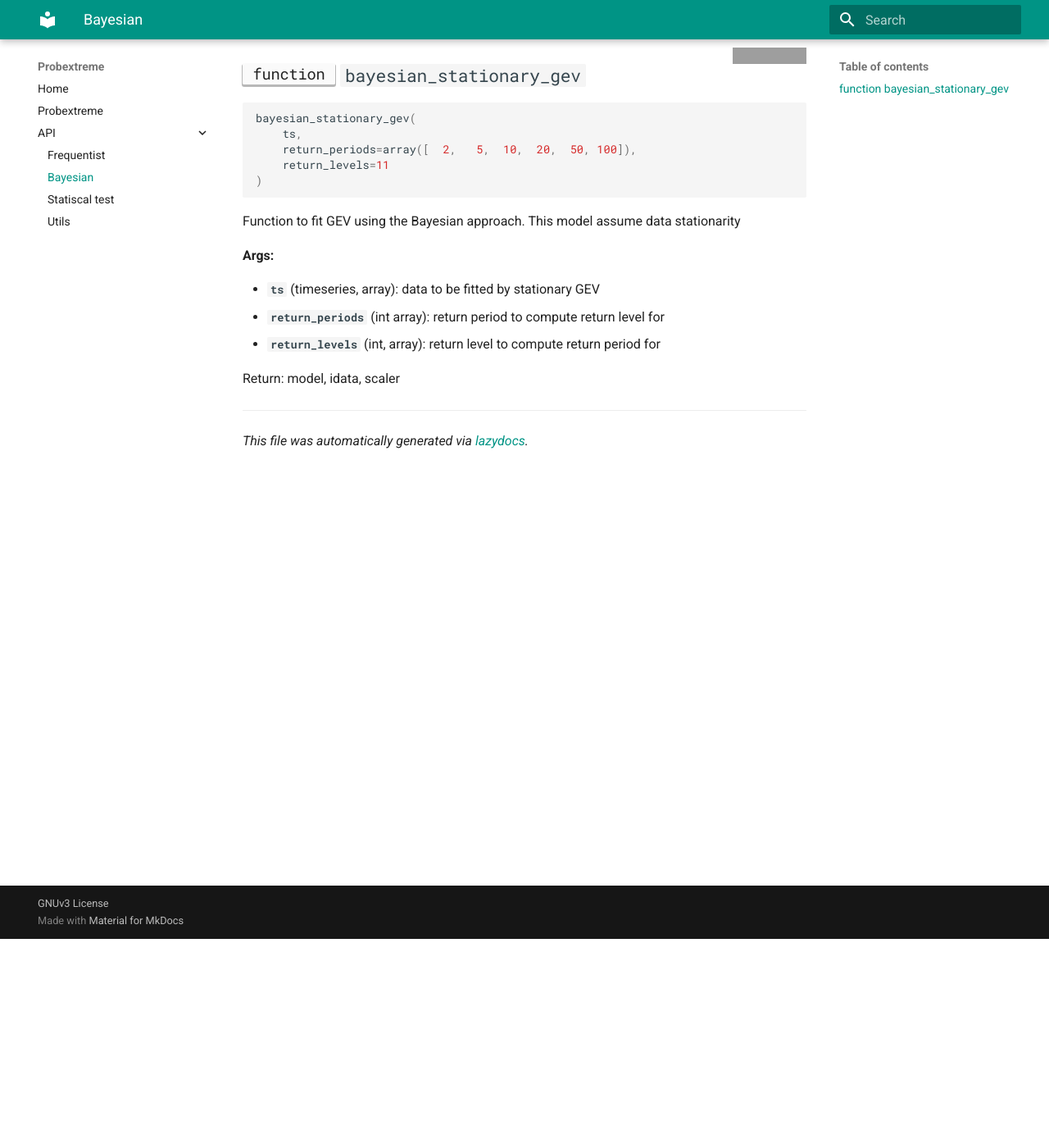
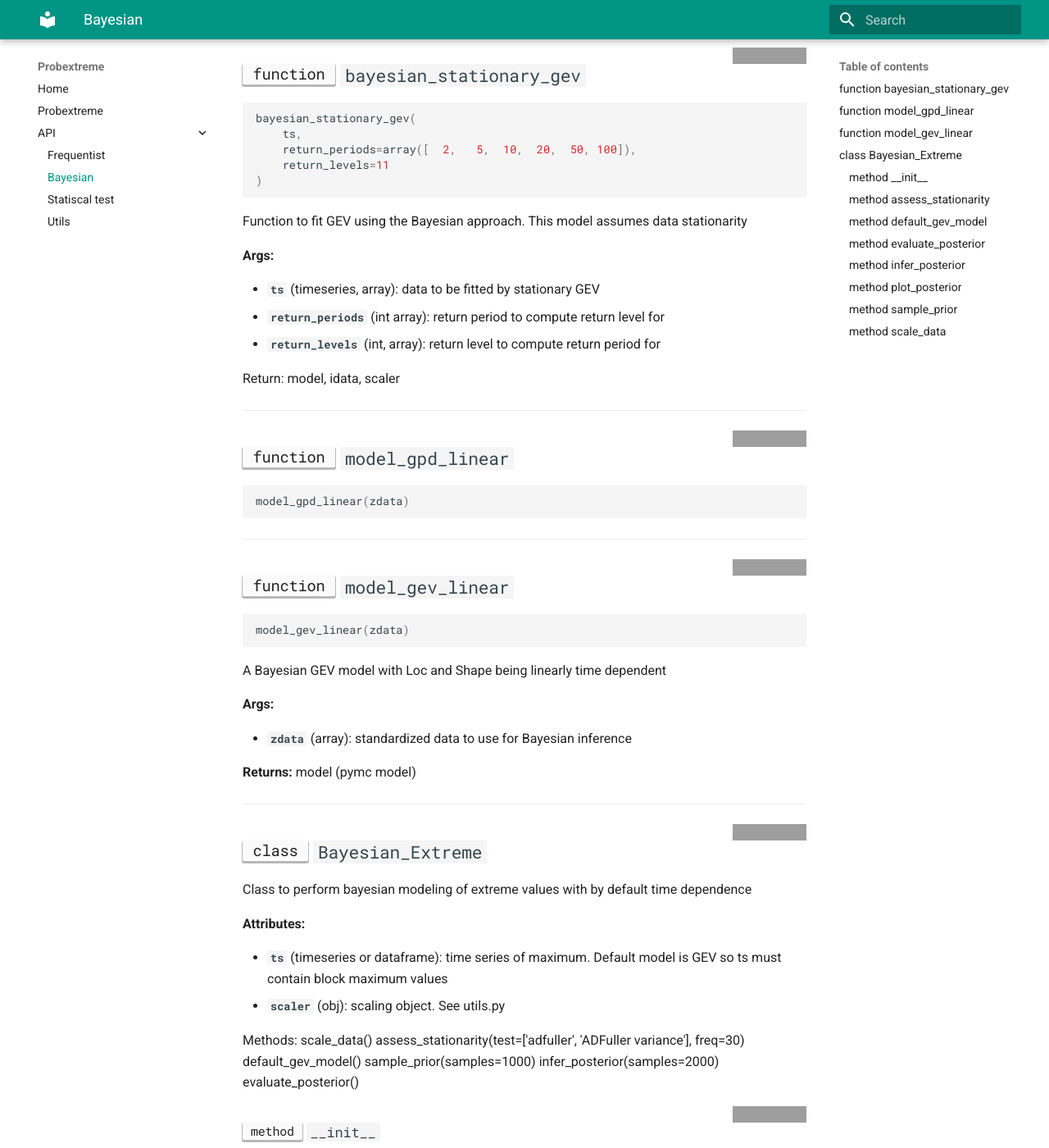
Before and after one commit to ArcticSnow/probextreme, an MkDocs documentation site: the page built from docs/api/probextreme.bayesian_extreme.md, in a window 1280 px wide and 1400 px high, scrolled down 255 px. Shown: the whole window at 82% size. Built offline with MkDocs 1.6.1 and Material for MkDocs 9.7.7, drawn with Linux system fonts in a browser that asks for light colours; some of the changed text lies outside the part shown; grey boxes are pictures that could not be loaded.

Commit message:
doc and generalize class by extracting model

````diff
--- a/docs/api/probextreme.bayesian_extreme.md
+++ b/docs/api/probextreme.bayesian_extreme.md
@@ -3,12 +3,12 @@
 <a href="../../probextreme/bayesian_extreme.py#L0"><img align="right" style="float:right;" src="https://img.shields.io/badge/-source-cccccc?style=flat-square"></a>
 
 # <kbd>module</kbd> `probextreme.bayesian_extreme`
-Functionalities using Bayesian approch for extreme value analysis
+Functionalities using Bayesian approch for extreme value analysis Simon Filhol, December 2024
 
 
 ---
 
-<a href="../../probextreme/bayesian_extreme.py#L14"><img align="right" style="float:right;" src="https://img.shields.io/badge/-source-cccccc?style=flat-square"></a>
+<a href="../../probextreme/bayesian_extreme.py#L17"><img align="right" style="float:right;" src="https://img.shields.io/badge/-source-cccccc?style=flat-square"></a>
 
 ## <kbd>function</kbd> `bayesian_stationary_gev`
 
@@ -20,7 +20,7 @@ bayesian_stationary_gev(
 )
 ```
 
-Function to fit GEV using the Bayesian approach. This model assume data stationarity
+Function to fit GEV using the Bayesian approach. This model assumes data stationarity
 
 
 
@@ -33,6 +33,177 @@ Function to fit GEV using the Bayesian approach. This model assume data stationa
 Return: model, idata, scaler
 
 
+---
+
+<a href="../../probextreme/bayesian_extreme.py#L72"><img align="right" style="float:right;" src="https://img.shields.io/badge/-source-cccccc?style=flat-square"></a>
+
+## <kbd>function</kbd> `model_gpd_linear`
+
+```python
+model_gpd_linear(zdata)
+```
+
+
+
+
+
+
+---
+
+<a href="../../probextreme/bayesian_extreme.py#L77"><img align="right" style="float:right;" src="https://img.shields.io/badge/-source-cccccc?style=flat-square"></a>
+
+## <kbd>function</kbd> `model_gev_linear`
+
+```python
+model_gev_linear(zdata)
+```
+
+A Bayesian GEV model with Loc and Shape being linearly time dependent
+
+
+
+**Args:**
+
+ - <b>`zdata`</b> (array):  standardized data to use for Bayesian inference
+
+
+
+**Returns:**
+ model (pymc model)
+
+
+---
+
+<a href="../../probextreme/bayesian_extreme.py#L119"><img align="right" style="float:right;" src="https://img.shields.io/badge/-source-cccccc?style=flat-square"></a>
+
+## <kbd>class</kbd> `Bayesian_Extreme`
+Class to perform bayesian modeling of extreme values with by default time dependence
+
+
+
+**Attributes:**
+
+ - <b>`ts`</b> (timeseries or dataframe):  time series of maximum. Default model is GEV so ts must contain block maximum values
+ - <b>`scaler`</b> (obj):  scaling object. See utils.py
+
+Methods: scale_data() assess_stationarity(test=['adfuller', 'ADFuller variance'], freq=30) default_gev_model() sample_prior(samples=1000) infer_posterior(samples=2000) evaluate_posterior()
+
+<a href="../../probextreme/bayesian_extreme.py#L136"><img align="right" style="float:right;" src="https://img.shields.io/badge/-source-cccccc?style=flat-square"></a>
+
+### <kbd>method</kbd> `__init__`
+
+```python
+__init__(ts, scaler=<probextreme.utils.StandardScaler object at 0x7bfe28d14040>)
+```
+
+
+
+
+
+
+
+
+---
+
+<a href="../../probextreme/bayesian_extreme.py#L148"><img align="right" style="float:right;" src="https://img.shields.io/badge/-source-cccccc?style=flat-square"></a>
+
+### <kbd>method</kbd> `assess_stationarity`
+
+```python
+assess_stationarity(test=['adfuller', 'ADFuller variance'], freq=30)
+```
+
+
+
+
+
+---
+
+<a href="../../probextreme/bayesian_extreme.py#L166"><img align="right" style="float:right;" src="https://img.shields.io/badge/-source-cccccc?style=flat-square"></a>
+
+### <kbd>method</kbd> `default_gev_model`
+
+```python
+default_gev_model()
+```
+
+
+
+
+
+---
+
+<a href="../../probextreme/bayesian_extreme.py#L188"><img align="right" style="float:right;" src="https://img.shields.io/badge/-source-cccccc?style=flat-square"></a>
+
+### <kbd>method</kbd> `evaluate_posterior`
+
+```python
+evaluate_posterior()
+```
+
+
+
+
+
+---
+
+<a href="../../probextreme/bayesian_extreme.py#L176"><img align="right" style="float:right;" src="https://img.shields.io/badge/-source-cccccc?style=flat-square"></a>
+
+### <kbd>method</kbd> `infer_posterior`
+
+```python
+infer_posterior(samples=2000)
+```
+
+
+
+
+
+---
+
+<a href="../../probextreme/bayesian_extreme.py#L196"><img align="right" style="float:right;" src="https://img.shields.io/badge/-source-cccccc?style=flat-square"></a>
+
+### <kbd>method</kbd> `plot_posterior`
+
+```python
+plot_posterior(
+    var_to_plot=['alpha_mu', 'beta_mu', 'alpha_sig', 'beta_sig', 'ξ', 'μ', 'σ']
+)
+```
+
+
+
+
+
+---
+
+<a href="../../probextreme/bayesian_extreme.py#L171"><img align="right" style="float:right;" src="https://img.shields.io/badge/-source-cccccc?style=flat-square"></a>
+
+### <kbd>method</kbd> `sample_prior`
+
+```python
+sample_prior(samples=1000)
+```
+
+
+
+
+
+---
+
+<a href="../../probextreme/bayesian_extreme.py#L145"><img align="right" style="float:right;" src="https://img.shields.io/badge/-source-cccccc?style=flat-square"></a>
+
+### <kbd>method</kbd> `scale_data`
+
+```python
+scale_data()
+```
+
+
+
+
+
+
 
 
 ---
````
Also changed, not shown: README.md (+5 -3 lines), docs/api/probextreme.stat_test.md (+2 -2 lines), docs/api/probextreme.utils.md (+52 -12 lines), docs/index.md (+4 -2 lines), docs/probextreme.md (+0 -1 lines), 1 other file.
